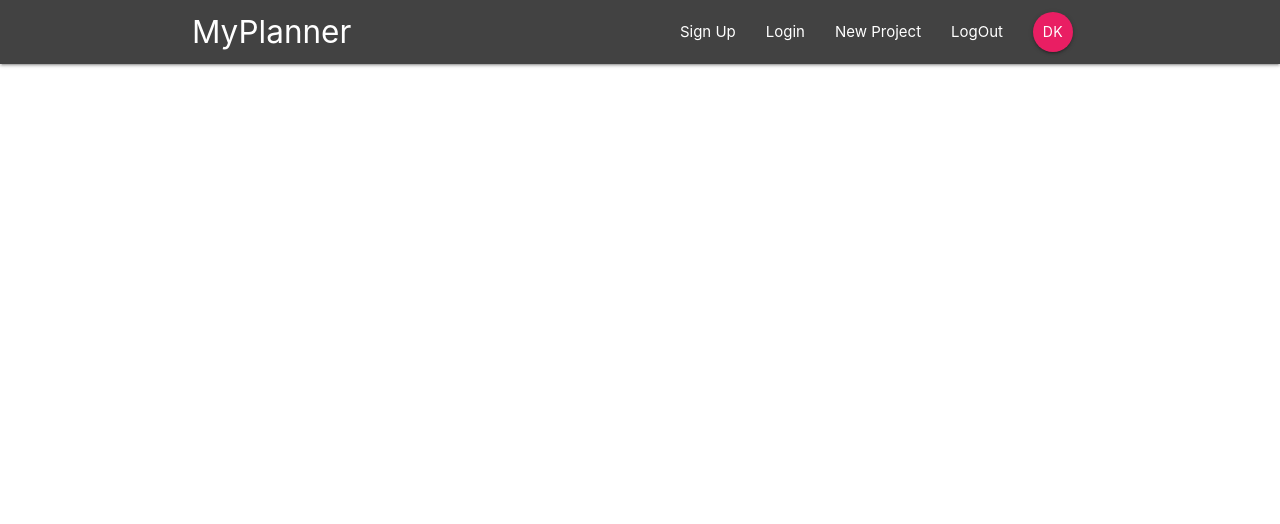
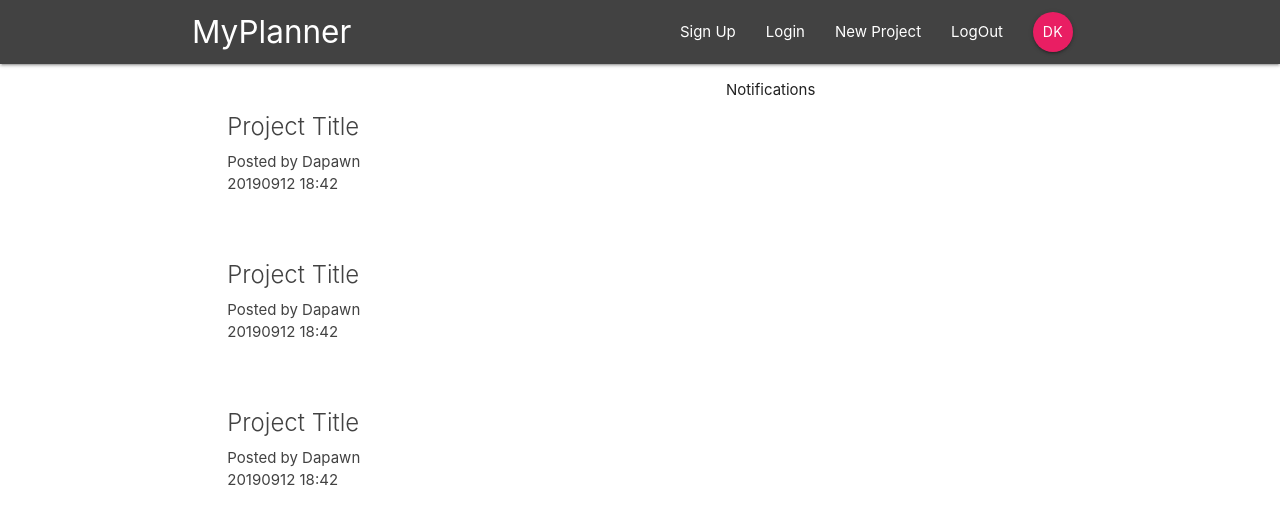
Before and after one commit to dapawn/react-redux-firebase-planner, a React (Create React App) app: page / in a window 1280 px wide. Shown: the top 524 px of the page. Built offline with nearby package versions, Linux system fonts and the light colour scheme.

Commit message:
Workin on Dashboard, stubbed out ProjectList.

```diff
--- a/src/App.js
+++ b/src/App.js
@@ -1,12 +1,16 @@
-import React, { Component } from 'react';
-import { BrowserRouter } from 'react-router-dom';
+import React from 'react';
+import { BrowserRouter, Switch, Route } from 'react-router-dom';
 import Navbar from './components/layout/Navbar';
+import Dashboard from './components/dashboard/Dashboard';
 
 function App() {
   return(
     <BrowserRouter>
       <div className="App">
-	< Navbar />
+	<Navbar />
+        <Switch>
+          <Route path='/' component={Dashboard} />
+        </Switch>
       </div>
     </BrowserRouter>
   );
--- a/src/components/dashboard/Dashboard.js
+++ b/src/components/dashboard/Dashboard.js
@@ -0,0 +1,22 @@
+import React, { Component } from 'react';
+import Notifications from './Notifications';
+import ProjectList from '../projects/ProjectList';
+
+class Dashboard extends Component {
+  render () {
+  return (
+    <div className="dashboard container">
+      <div className="row">
+        <div className="col s12 m6">
+          <ProjectList />
+        </div>
+        <div className="col s12 m5 offset-m1">
+          <Notifications />
+        </div>
+      </div>
+    </div>
+  )
+  }
+}
+
+export default Dashboard;
--- a/src/components/dashboard/Notifications.js
+++ b/src/components/dashboard/Notifications.js
@@ -0,0 +1,11 @@
+import React from 'react';
+
+const Notifications = () => {
+  return (
+      <div>
+        <p>Notifications</p>
+      </div>
+  )
+}
+
+export default Notifications;
--- /dev/null
+++ b/src/components/projects/ProjectList.js
@@ -0,0 +1,35 @@
+import React from 'react';
+
+const ProjectList = () => {
+  return (
+    <div className="project-list section">
+
+      <div className="card z-depth-0 project-summary">
+        <div className="card-content grey-text text-darken-3">
+          <span className="card-title">Project Title</span>
+          <p>Posted by Dapawn</p>
+          <p className="grey-test">20190912 18:42</p>
+        </div>
+      </div>
+
+      <div className="card z-depth-0 project-summary">
+        <div className="card-content grey-text text-darken-3">
+          <span className="card-title">Project Title</span>
+          <p>Posted by Dapawn</p>
+          <p className="grey-test">20190912 18:42</p>
+        </div>
+      </div>
+
+      <div className="card z-depth-0 project-summary">
+        <div className="card-content grey-text text-darken-3">
+          <span className="card-title">Project Title</span>
+          <p>Posted by Dapawn</p>
+          <p className="grey-test">20190912 18:42</p>
+        </div>
+      </div>
+
+    </div>
+  )
+}
+
+export default ProjectList;
```
Also changed, not shown: src/components/projects/ProjectLists.js (deleted).
